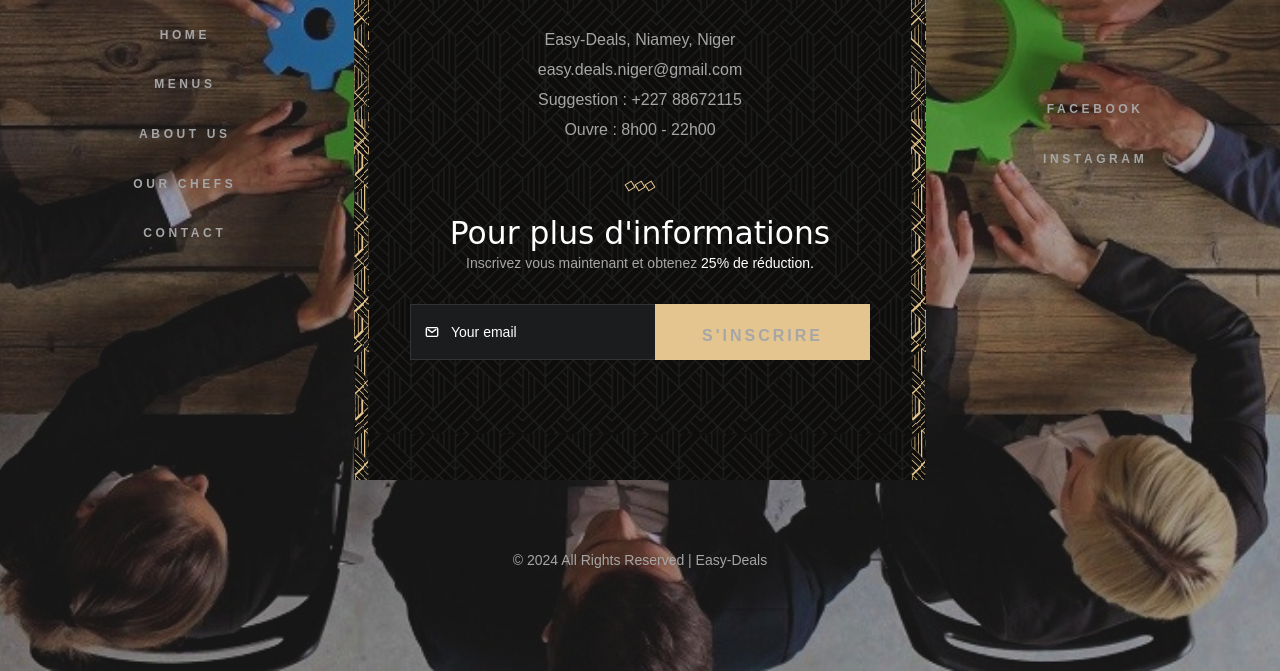
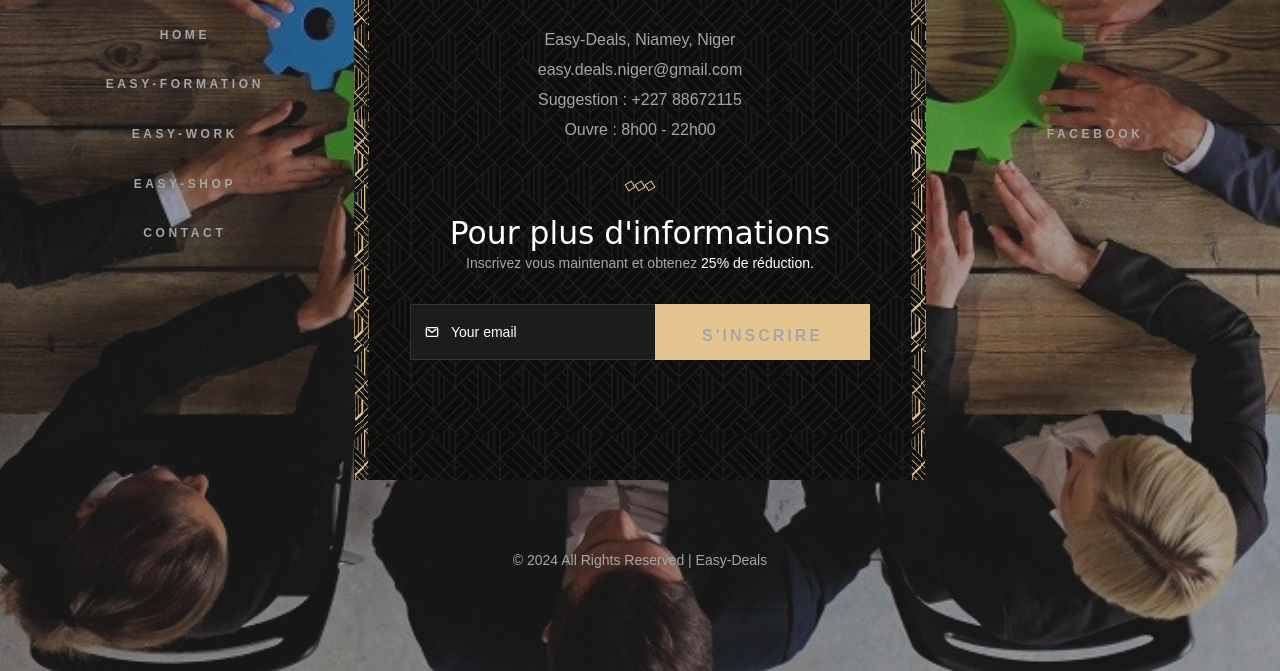
Before and after one commit to EDN2024/EDN, a plain HTML site: page Videosurveillance.html in a window 1280 px wide. Shown: the part 2697-3368 px from the top of the page. Drawn offline with nearby package versions, Linux system fonts and the light colour scheme; a web font is replaced by a local one.

Commit message:
Update Videosurveillance.html

```diff
--- a/Videosurveillance.html
+++ b/Videosurveillance.html
@@ -448,19 +448,19 @@
           </li>
 
           <li>
-            <a href="#" class="label-2 footer-link hover-underline">Menus</a>
+            <a href="EF.html" class="label-2 footer-link hover-underline">Easy-Formation</a>
           </li>
 
           <li>
-            <a href="#" class="label-2 footer-link hover-underline">About Us</a>
+            <a href="EW.html" class="label-2 footer-link hover-underline">Easy-Work</a>
           </li>
 
           <li>
-            <a href="#" class="label-2 footer-link hover-underline">Our Chefs</a>
+            <a href="https://esay-shop.mywindo.site" class="label-2 footer-link hover-underline">Easy-Shop</a>
           </li>
 
           <li>
-            <a href="#" class="label-2 footer-link hover-underline">Contact</a>
+            <a href="https://wa.me/22788672115" class="label-2 footer-link hover-underline">Contact</a>
           </li>
 
         </ul>
@@ -468,12 +468,9 @@
         <ul class="footer-list">
 
           <li>
-            <a href="#" class="label-2 footer-link hover-underline">Facebook</a>
+            <a href="https://www.facebook.com/profile.php?id=61559677735556&mibextid=ZbWKwL" class="label-2 footer-link hover-underline">Facebook</a>
           </li>
 
-          <li>
-            <a href="#" class="label-2 footer-link hover-underline">Instagram</a>
-          </li>
 
         </ul>
 
```
